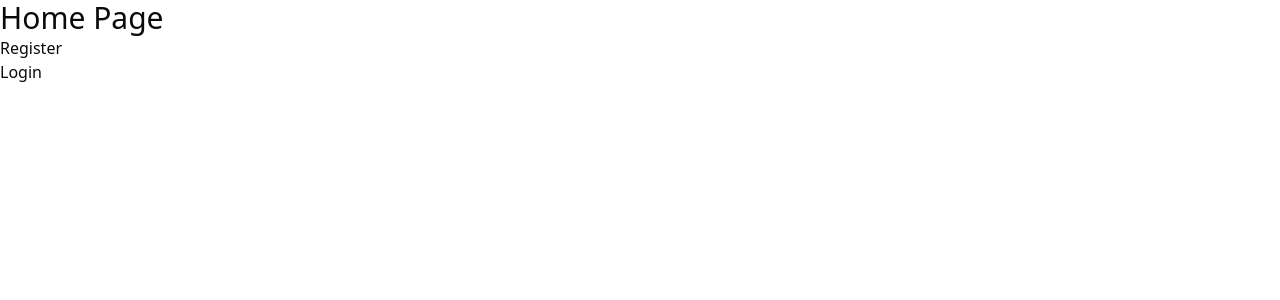
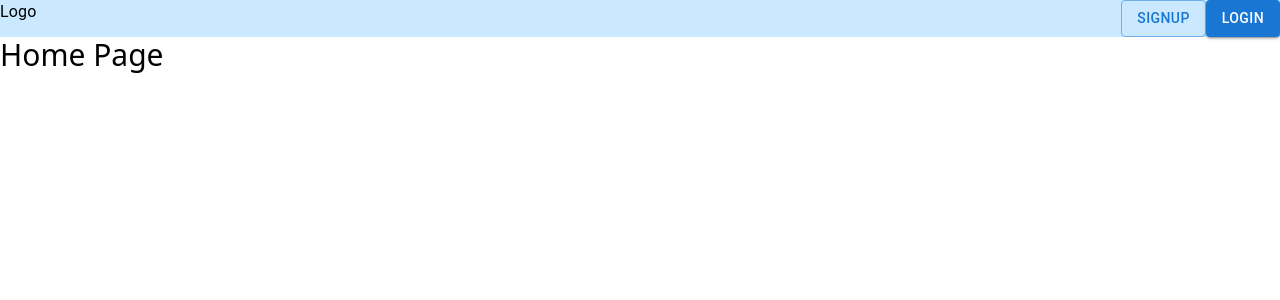
Before and after one commit to krsultov/ctrl-alt-defeat-ht11, a Next.js app in the folder frontend/: page / in a window 1280 px wide. Shown: the top 300 px of the page. Built offline with nearby package versions, Linux system fonts and the light colour scheme.

Commit message:
Navigation

```diff
--- a/frontend/package.json
+++ b/frontend/package.json
@@ -10,6 +10,9 @@
     "lint": "next lint"
   },
   "dependencies": {
+    "@emotion/react": "^11.14.0",
+    "@emotion/styled": "^11.14.0",
+    "@mui/material": "^6.4.8",
     "@radix-ui/react-label": "^2.1.2",
     "@radix-ui/react-slot": "^1.1.2",
     "next": "15.2.3",
--- /dev/null
+++ b/frontend/src/app/Components/Nav.tsx
@@ -0,0 +1,20 @@
+import React from "react"
+import Link from "next/link"
+import { Box, Button, Typography } from "@mui/material"
+const Nav = () => {
+    return (
+        <div className="flex bg-accent-light justify-between">
+            <Typography className="text-3xl">Logo</Typography>
+            <Box>
+                <Button variant="outlined" color="primary">
+                    <Link href={"/Signup"}>Signup</Link>
+                </Button>
+                <Button variant="contained" color="primary">
+                    <Link href={"/Login"}>Login</Link>
+                </Button>
+            </Box>
+        </div>
+    )
+}
+
+export default Nav
--- a/frontend/src/app/Register/page.tsx
+++ /dev/null
@@ -1,11 +0,0 @@
-
-import Link from "next/link";
-
-export default function Register(){
-    return(
-        <div>
-            <div className="text-3xl">Register</div>
-            <Link href={"/"}>Home</Link>
-        </div>
-    );
-}
--- /dev/null
+++ b/frontend/src/app/Signup/page.tsx
@@ -0,0 +1,10 @@
+import Link from "next/link"
+
+export default function Register() {
+    return (
+        <div>
+            <div className="text-3xl">Signup</div>
+            <Link href={"/"}>Home</Link>
+        </div>
+    )
+}
--- a/frontend/src/app/globals.css
+++ b/frontend/src/app/globals.css
@@ -1,238 +1,12 @@
 @import "tailwindcss";
-@import "tw-animate-css";
-
-@custom-variant dark (&:is(.dark *));
-
-/* @theme inline {
-  --color-background: var(--background);
-  --color-foreground: var(--foreground);
-  --font-sans: var(--font-geist-sans);
-  --font-mono: var(--font-geist-mono);
-} */
-
-/* @media (prefers-color-scheme: dark) {
-  :root {
-    --background: #0a0a0a;
-    --foreground: #ededed;
-  }
-} */
-
-/* body {
-  background: var(--background);
-  color: var(--foreground);
-  font-family: Arial, Helvetica, sans-serif;
-} */
-
-:root {
-
-  --radius: 0.625rem;
-
-  --background: oklch(1 0 0);
-
-  --foreground: oklch(0.145 0 0);
-
-  --card: oklch(1 0 0);
-
-  --card-foreground: oklch(0.145 0 0);
-
-  --popover: oklch(1 0 0);
-
-  --popover-foreground: oklch(0.145 0 0);
-
-  --primary: oklch(0.205 0 0);
-
-  --primary-foreground: oklch(0.985 0 0);
-
-  --secondary: oklch(0.97 0 0);
-
-  --secondary-foreground: oklch(0.205 0 0);
-
-  --muted: oklch(0.97 0 0);
-
-  --muted-foreground: oklch(0.556 0 0);
-
-  --accent: oklch(0.97 0 0);
-
-  --accent-foreground: oklch(0.205 0 0);
-
-  --destructive: oklch(0.577 0.245 27.325);
-
-  --border: oklch(0.922 0 0);
-
-  --input: oklch(0.922 0 0);
-
-  --ring: oklch(0.708 0 0);
-
-  --chart-1: oklch(0.646 0.222 41.116);
-
-  --chart-2: oklch(0.6 0.118 184.704);
-
-  --chart-3: oklch(0.398 0.07 227.392);
-
-  --chart-4: oklch(0.828 0.189 84.429);
-
-  --chart-5: oklch(0.769 0.188 70.08);
-
-  --sidebar: oklch(0.985 0 0);
-
-  --sidebar-foreground: oklch(0.145 0 0);
-
-  --sidebar-primary: oklch(0.205 0 0);
-
-  --sidebar-primary-foreground: oklch(0.985 0 0);
-
-  --sidebar-accent: oklch(0.97 0 0);
-
-  --sidebar-accent-foreground: oklch(0.205 0 0);
-
-  --sidebar-border: oklch(0.922 0 0);
-
-  --sidebar-ring: oklch(0.708 0 0);
-}
-
-.dark {
-
-  --background: oklch(0.145 0 0);
-
-  --foreground: oklch(0.985 0 0);
-
-  --card: oklch(0.205 0 0);
-
-  --card-foreground: oklch(0.985 0 0);
-
-  --popover: oklch(0.205 0 0);
-
-  --popover-foreground: oklch(0.985 0 0);
-
-  --primary: oklch(0.922 0 0);
-
-  --primary-foreground: oklch(0.205 0 0);
-
-  --secondary: oklch(0.269 0 0);
-
-  --secondary-foreground: oklch(0.985 0 0);
-
-  --muted: oklch(0.269 0 0);
-
-  --muted-foreground: oklch(0.708 0 0);
-
-  --accent: oklch(0.269 0 0);
-
-  --accent-foreground: oklch(0.985 0 0);
-
-  --destructive: oklch(0.704 0.191 22.216);
-
-  --border: oklch(1 0 0 / 10%);
-
-  --input: oklch(1 0 0 / 15%);
-
-  --ring: oklch(0.556 0 0);
-
-  --chart-1: oklch(0.488 0.243 264.376);
-
-  --chart-2: oklch(0.696 0.17 162.48);
-
-  --chart-3: oklch(0.769 0.188 70.08);
-
-  --chart-4: oklch(0.627 0.265 303.9);
-
-  --chart-5: oklch(0.645 0.246 16.439);
-
-  --sidebar: oklch(0.205 0 0);
-
-  --sidebar-foreground: oklch(0.985 0 0);
-
-  --sidebar-primary: oklch(0.488 0.243 264.376);
-
-  --sidebar-primary-foreground: oklch(0.985 0 0);
-
-  --sidebar-accent: oklch(0.269 0 0);
-
-  --sidebar-accent-foreground: oklch(0.985 0 0);
-
-  --sidebar-border: oklch(1 0 0 / 10%);
-
-  --sidebar-ring: oklch(0.556 0 0);
-}
-
-@theme inline {
-
-  --radius-sm: calc(var(--radius) - 4px);
-
-  --radius-md: calc(var(--radius) - 2px);
-
-  --radius-lg: var(--radius);
-
-  --radius-xl: calc(var(--radius) + 4px);
-
-  --color-background: var(--background);
-
-  --color-foreground: var(--foreground);
-
-  --color-card: var(--card);
-
-  --color-card-foreground: var(--card-foreground);
-
-  --color-popover: var(--popover);
-
-  --color-popover-foreground: var(--popover-foreground);
-
-  --color-primary: var(--primary);
-
-  --color-primary-foreground: var(--primary-foreground);
-
-  --color-secondary: var(--secondary);
-
-  --color-secondary-foreground: var(--secondary-foreground);
-
-  --color-muted: var(--muted);
-
-  --color-muted-foreground: var(--muted-foreground);
-
-  --color-accent: var(--accent);
-
-  --color-accent-foreground: var(--accent-foreground);
-
-  --color-destructive: var(--destructive);
-
-  --color-border: var(--border);
-
-  --color-input: var(--input);
-
-  --color-ring: var(--ring);
-
-  --color-chart-1: var(--chart-1);
-
-  --color-chart-2: var(--chart-2);
-
-  --color-chart-3: var(--chart-3);
-
-  --color-chart-4: var(--chart-4);
-
-  --color-chart-5: var(--chart-5);
-
-  --color-sidebar: var(--sidebar);
-
-  --color-sidebar-foreground: var(--sidebar-foreground);
-
-  --color-sidebar-primary: var(--sidebar-primary);
-
-  --color-sidebar-primary-foreground: var(--sidebar-primary-foreground);
-
-  --color-sidebar-accent: var(--sidebar-accent);
-
-  --color-sidebar-accent-foreground: var(--sidebar-accent-foreground);
-
-  --color-sidebar-border: var(--sidebar-border);
-
-  --color-sidebar-ring: var(--sidebar-ring);
+@theme {
+  --color-primary: #1B4965;
+  --color-secondary: #62B6CB;
+  --color-accent-light: #CAE9FF;
+  --color-accent-mid: #BEE9E8;
+  --color-accent-dark: #5FA8D3;
+  --color-text: #000000;
 }
 
 @layer base {
-  * {
-    @apply border-border outline-ring/50;
-  }
-  body {
-    @apply bg-background text-foreground;
-  }
 }
--- a/frontend/src/app/layout.tsx
+++ b/frontend/src/app/layout.tsx
@@ -1,32 +1,29 @@
-import type { Metadata } from "next";
-import { Geist, Geist_Mono } from "next/font/google";
-import "./globals.css";
-
-// const geistSans = Geist({
-//   variable: "--font-geist-sans",
-//   subsets: ["latin"],
-// });
-
-// const geistMono = Geist_Mono({
-//   variable: "--font-geist-mono",
-//   subsets: ["latin"],
-// });
+import type { Metadata } from "next"
+import "./globals.css"
 
 export const metadata: Metadata = {
-  title: "IdentiPay",
-  description: "IdentiPay",
-};
+    title: "IdentiPay",
+    description: "IdentiPay"
+}
+import { createTheme } from "@mui/material/styles"
+
+const theme = createTheme({
+    palette: {
+        main: "#E3D026",
+        light: "#E9DB5D",
+        dark: "#A29415",
+        contrastText: "#242105"
+    }
+})
 
 export default function RootLayout({
-  children,
+    children
 }: Readonly<{
-  children: React.ReactNode;
+    children: React.ReactNode
 }>) {
-  return (
-    <html lang="en">
-      <body>
-        {children}
-      </body>
-    </html>
-  );
+    return (
+        <html lang="en">
+            <body>{children}</body>
+        </html>
+    )
 }
--- /dev/null
+++ b/frontend/src/app/metadata.ts
@@ -0,0 +1,5 @@
+// metadata.ts (Server-side configuration)
+export const metadata = {
+    title: "IdentiPay",
+    description: "IdentiPay"
+  }
--- a/frontend/src/app/page.tsx
+++ b/frontend/src/app/page.tsx
@@ -1,12 +1,10 @@
-import Link from "next/link";
+import Nav from "./Components/Nav"
 
 export default function Home() {
-  return (
-    <div className="flex flex-col">
-        <div className="text-3xl">Home Page</div>
-        <Link href={"/Register"}>Register</Link>
-        <Link href={"/Login"}>Login</Link>
-
-    </div>
-  );
+    return (
+        <div>
+            <Nav />
+            <div className="text-3xl">Home Page</div>
+        </div>
+    )
 }
--- /dev/null
+++ b/frontend/tailwind.config.ts
@@ -0,0 +1,19 @@
+module.exports = {
+    content: [
+      "./pages/**/*.{js,ts,jsx,tsx}",
+      "./components/**/*.{js,ts,jsx,tsx}",
+    ],
+    theme: {
+      extend: {
+        colors: {
+          primary: "#1B4965",
+          secondary: "#62B6CB",
+          "accent-light": "#CAE9FF",
+          "accent-mid": "#BEE9E8",
+          "accent-dark": "#5FA8D3",
+          text: "#000000",
+        },
+      },
+    },
+    plugins: [],
+  }
```
Also changed, not shown: 1 other file (tests, documents, lock files or other folders).
